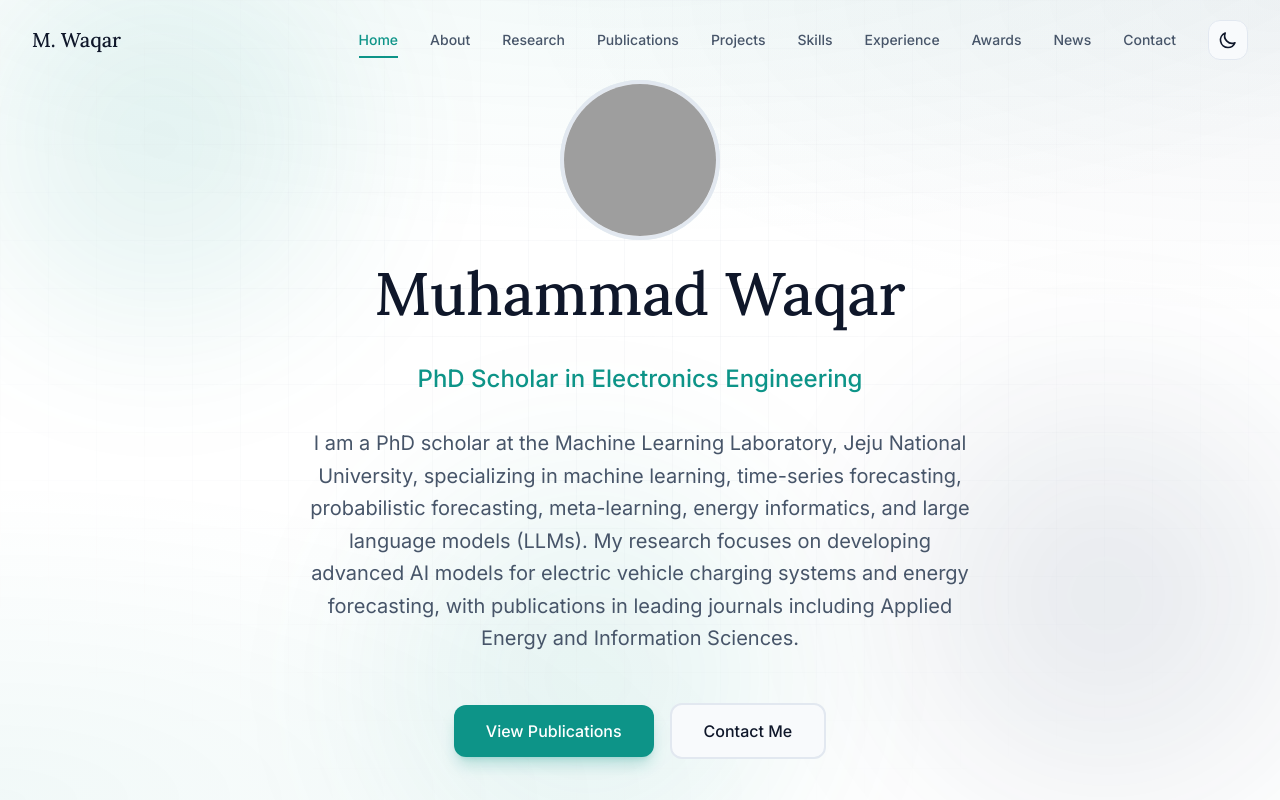
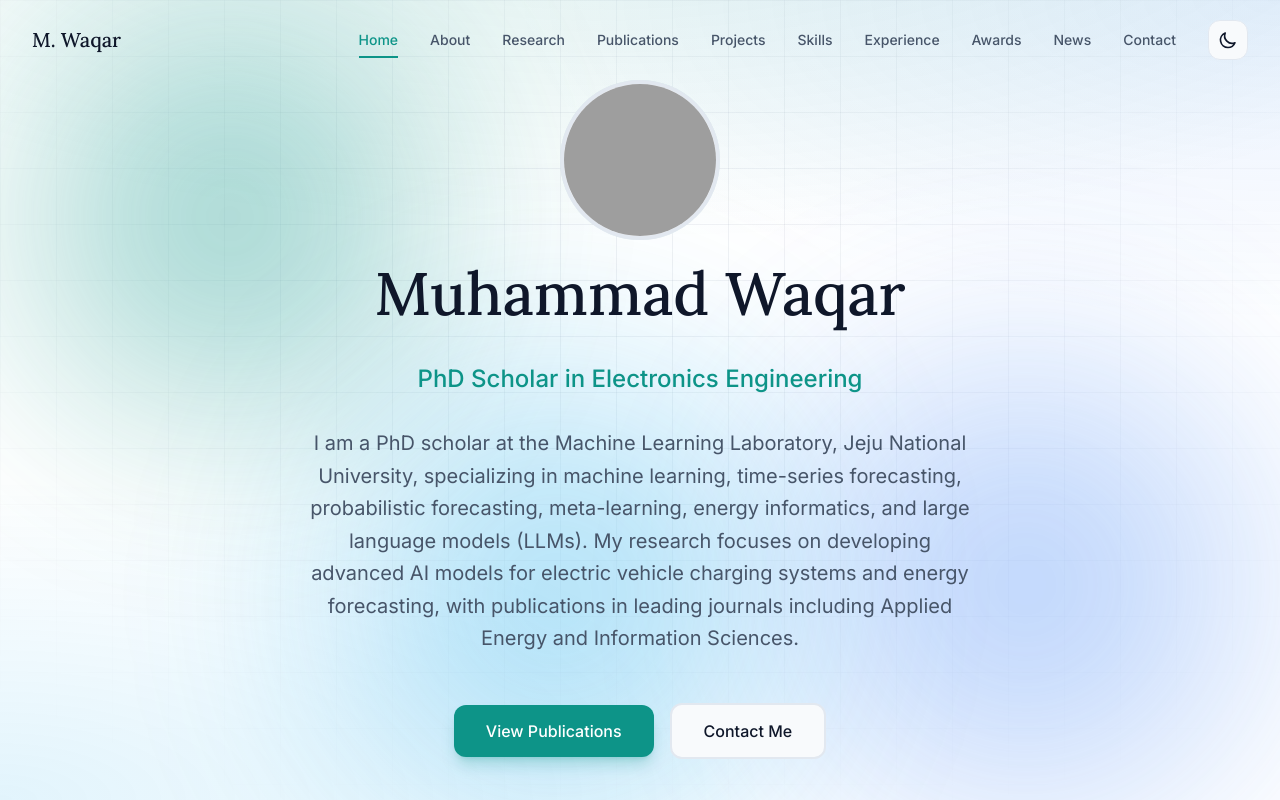
Before and after one commit to Waqar2193/M-Waqar_Academic-Portfolio, a Next.js app: page / in a window 1280 px wide. Shown: the top 800 px of the page. Built offline with nearby package versions, Linux system fonts and the light colour scheme; grey boxes are pictures that could not be loaded.

Commit message:
Make animated background more visible with stronger colors

```diff
--- a/src/app/globals.css
+++ b/src/app/globals.css
@@ -93,79 +93,79 @@
   position: absolute;
   inset: 0;
   background:
-    radial-gradient(ellipse 80% 50% at 50% -20%, rgba(13, 148, 136, 0.08), transparent),
-    radial-gradient(ellipse 60% 40% at 100% 0%, rgba(30, 58, 95, 0.06), transparent),
-    radial-gradient(ellipse 60% 40% at 0% 100%, rgba(14, 148, 136, 0.06), transparent);
+    radial-gradient(ellipse 80% 50% at 50% -20%, rgba(13, 148, 136, 0.15), transparent),
+    radial-gradient(ellipse 60% 40% at 100% 0%, rgba(59, 130, 246, 0.12), transparent),
+    radial-gradient(ellipse 60% 40% at 0% 100%, rgba(14, 165, 233, 0.12), transparent);
 }
 
 .dark .background-gradient {
   background:
-    radial-gradient(ellipse 80% 50% at 50% -20%, rgba(20, 184, 166, 0.12), transparent),
-    radial-gradient(ellipse 60% 40% at 100% 0%, rgba(59, 130, 246, 0.12), transparent),
-    radial-gradient(ellipse 60% 40% at 0% 100%, rgba(20, 184, 166, 0.1), transparent);
+    radial-gradient(ellipse 80% 50% at 50% -20%, rgba(45, 212, 191, 0.2), transparent),
+    radial-gradient(ellipse 60% 40% at 100% 0%, rgba(99, 102, 241, 0.18), transparent),
+    radial-gradient(ellipse 60% 40% at 0% 100%, rgba(56, 189, 248, 0.18), transparent);
 }
 
 .background-grid {
   position: absolute;
   inset: 0;
   background-image:
-    linear-gradient(to right, rgba(100, 116, 139, 0.05) 1px, transparent 1px),
-    linear-gradient(to bottom, rgba(100, 116, 139, 0.05) 1px, transparent 1px);
-  background-size: 48px 48px;
-  mask-image: radial-gradient(ellipse 80% 80% at 50% 40%, black, transparent 80%);
+    linear-gradient(to right, rgba(100, 116, 139, 0.1) 1px, transparent 1px),
+    linear-gradient(to bottom, rgba(100, 116, 139, 0.1) 1px, transparent 1px);
+  background-size: 56px 56px;
+  mask-image: radial-gradient(ellipse 90% 90% at 50% 30%, black, transparent 85%);
 }
 
 .dark .background-grid {
   background-image:
-    linear-gradient(to right, rgba(148, 163, 184, 0.06) 1px, transparent 1px),
-    linear-gradient(to bottom, rgba(148, 163, 184, 0.06) 1px, transparent 1px);
+    linear-gradient(to right, rgba(148, 163, 184, 0.12) 1px, transparent 1px),
+    linear-gradient(to bottom, rgba(148, 163, 184, 0.12) 1px, transparent 1px);
 }
 
 .background-blob {
   position: absolute;
   border-radius: 9999px;
-  filter: blur(60px);
-  opacity: 0.35;
+  filter: blur(80px);
+  opacity: 0.7;
   will-change: transform;
 }
 
 .background-blob-1 {
-  top: -150px;
-  left: -150px;
-  width: 500px;
-  height: 500px;
-  background: radial-gradient(circle, rgba(13, 148, 136, 0.4), transparent 70%);
-  animation: blobFloat1 22s ease-in-out infinite;
+  top: -100px;
+  left: -100px;
+  width: 550px;
+  height: 550px;
+  background: radial-gradient(circle, rgba(13, 148, 136, 0.7), transparent 70%);
+  animation: blobFloat1 18s ease-in-out infinite;
 }
 
 .background-blob-2 {
-  top: 30%;
-  right: -200px;
-  width: 600px;
-  height: 600px;
-  background: radial-gradient(circle, rgba(30, 58, 95, 0.35), transparent 70%);
-  animation: blobFloat2 26s ease-in-out infinite;
+  top: 25%;
+  right: -150px;
+  width: 650px;
+  height: 650px;
+  background: radial-gradient(circle, rgba(59, 130, 246, 0.6), transparent 70%);
+  animation: blobFloat2 22s ease-in-out infinite;
 }
 
 .background-blob-3 {
-  bottom: -200px;
-  left: 20%;
-  width: 550px;
-  height: 550px;
-  background: radial-gradient(circle, rgba(13, 148, 136, 0.35), transparent 70%);
-  animation: blobFloat3 30s ease-in-out infinite;
+  bottom: -150px;
+  left: 15%;
+  width: 600px;
+  height: 600px;
+  background: radial-gradient(circle, rgba(14, 165, 233, 0.6), transparent 70%);
+  animation: blobFloat3 26s ease-in-out infinite;
 }
 
 .dark .background-blob-1 {
-  background: radial-gradient(circle, rgba(20, 184, 166, 0.45), transparent 70%);
+  background: radial-gradient(circle, rgba(45, 212, 191, 0.75), transparent 70%);
 }
 
 .dark .background-blob-2 {
-  background: radial-gradient(circle, rgba(59, 130, 246, 0.4), transparent 70%);
+  background: radial-gradient(circle, rgba(99, 102, 241, 0.7), transparent 70%);
 }
 
 .dark .background-blob-3 {
-  background: radial-gradient(circle, rgba(45, 212, 191, 0.4), transparent 70%);
+  background: radial-gradient(circle, rgba(56, 189, 248, 0.7), transparent 70%);
 }
 
 @keyframes blobFloat1 {
```
